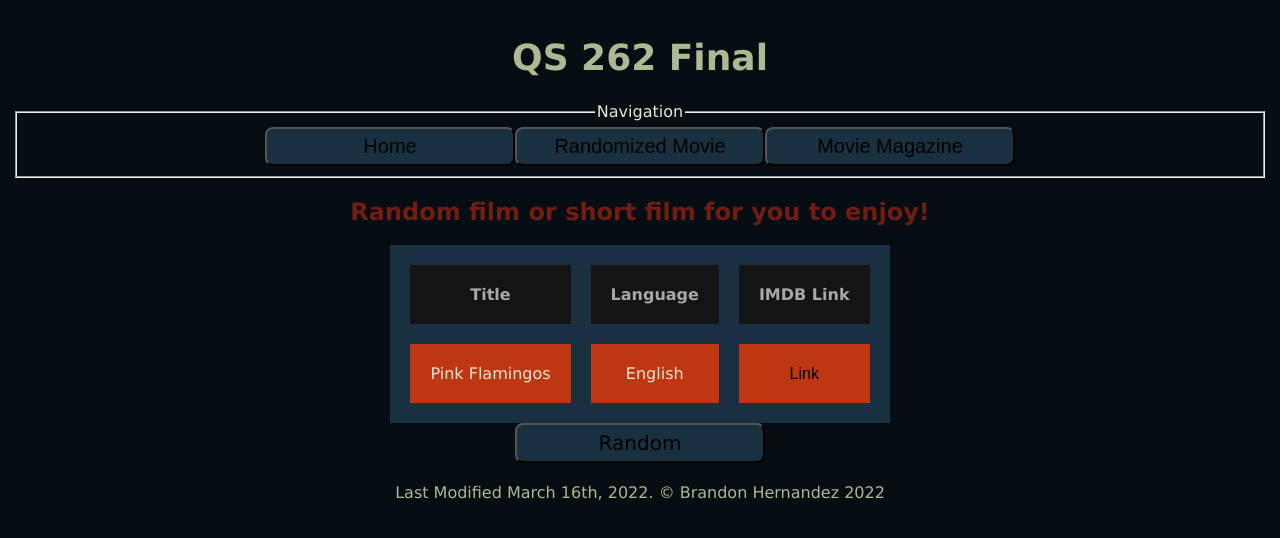
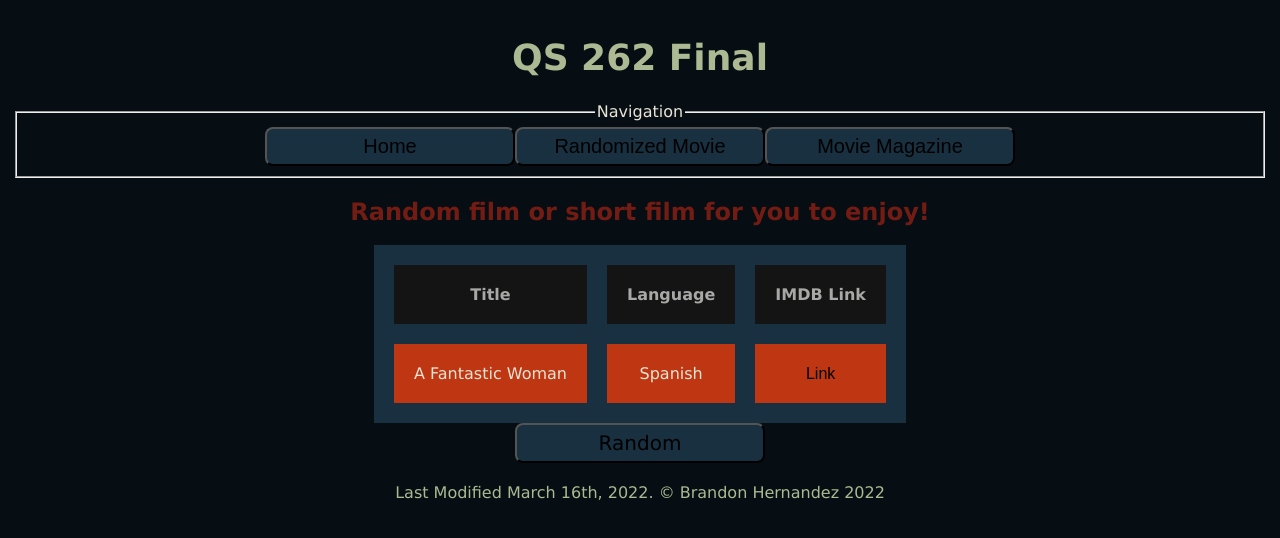
Before and after one commit to thebranflakes/qs262-final, a React (Create React App) app: page /MoviePage in a window 1280 px wide. Shown: the top 538 px of the page. Built offline with nearby package versions, Linux system fonts and the light colour scheme.

Commit message:
Update MovieTable.js

```diff
--- a/src/components/MovieTable.js
+++ b/src/components/MovieTable.js
@@ -5,7 +5,7 @@
 
 
 function MovieTable({ movies }) {
-    let num = getRandomInt(16);
+    let num = getRandomInt(21);
     var link = "https://www.imdb.com/title/"
     let imdb = movies[num].imdbLink
     let final = link + imdb
```
